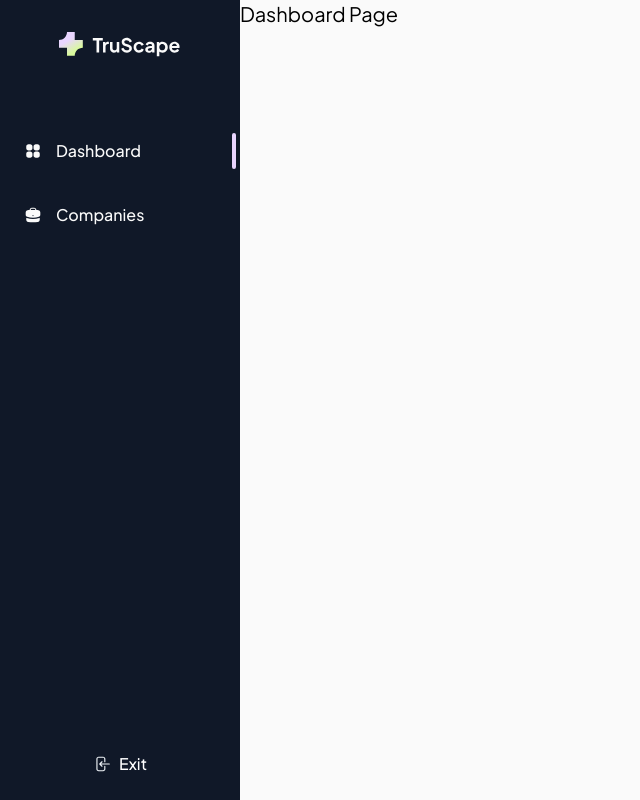
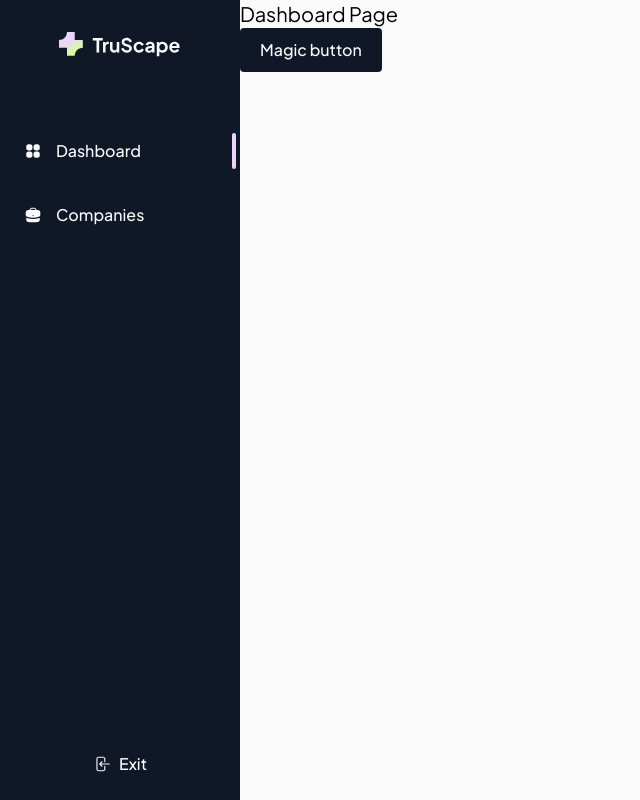
Before and after one commit to OleksandrLukomskyi/crm, a Next.js app: page /dashboard in a window 1280 px wide. Shown: the whole page, without its empty margins (0-640 px from the left). Built offline with nearby package versions, Linux system fonts and the light colour scheme.

Commit message:
feat: add MagicButton component

```diff
--- a/src/app/(admin)/dashboard/page.tsx
+++ b/src/app/(admin)/dashboard/page.tsx
@@ -1,3 +1,4 @@
+import MagicButton from '@/src/components/magic-button';
 import React from 'react';
 export interface PageProps {}
 
@@ -5,6 +6,7 @@ export default function Page({}: PageProps) {
   return (
     <main>
       <h1 className="text-xl">Dashboard Page</h1>
+      <MagicButton />
     </main>
   );
 }
--- /dev/null
+++ b/src/components/magic-button.tsx
@@ -0,0 +1,20 @@
+'use client';
+
+import { useEffect, useState } from 'react';
+import Button, { ButtonProps } from './button';
+
+export default function MagicButton(props: ButtonProps) {
+  const [count, setCount] = useState(0);
+
+  useEffect(() => {
+    if (count > 2) {
+      throw new Error('Unexpected error');
+    }
+  }, [count]);
+
+  return (
+    <Button {...props} onClick={() => setCount(count + 1)}>
+      Magic button
+    </Button>
+  );
+}
```
